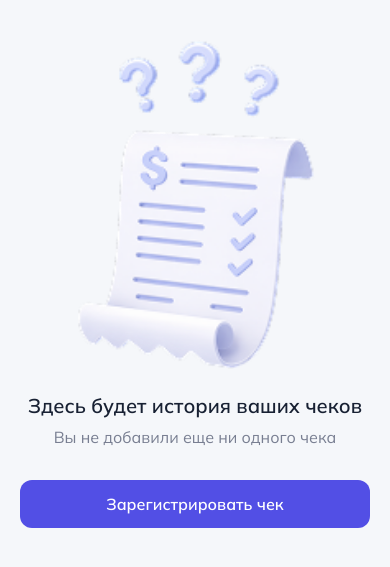
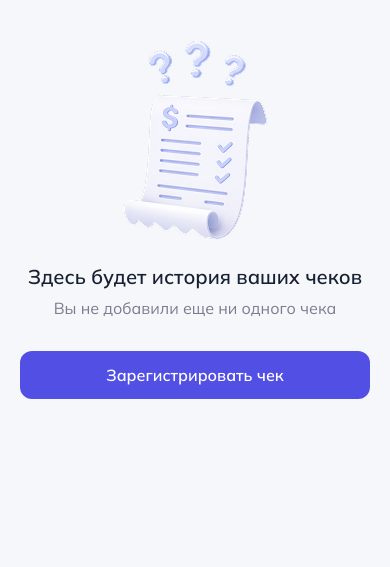
Before and after one commit to Cr4shez/django-developer-test-task, a Django app: page /list/ in a window 390 px wide. Shown: the part 134-701 px from the top of the page. Run offline with Django 5.2, Linux system fonts and the light colour scheme; the visitor is signed in with stand-in values (Sample User, id 1); data that the repository does not hold is empty; parts of the project's set-up code (start-up, migrations or seed data) failed here and were passed over.

Commit message:
Fixed empty-list image size

```diff
--- a/backend/receipts/static/receipts/css/list.css
+++ b/backend/receipts/static/receipts/css/list.css
@@ -120,7 +120,7 @@
 }
 
 .empty-img {
-    max-width: 320px;
+    max-width: 146px;
     width: 100%;
     height: auto;
     margin-bottom: 24px;
@@ -219,6 +219,6 @@
     }
 
     .empty-img {
-        max-width: 240px;
+        max-width: 146px;
     }
 }
```
